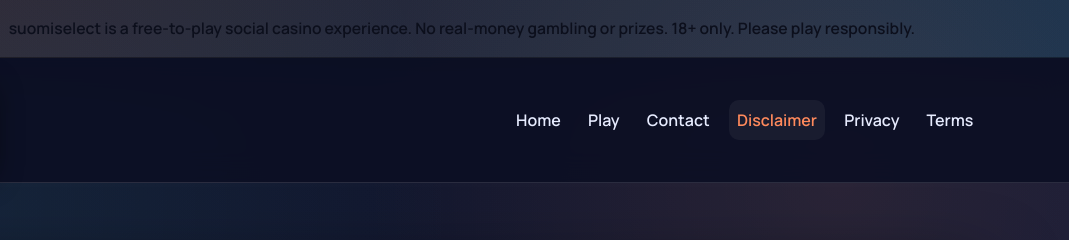
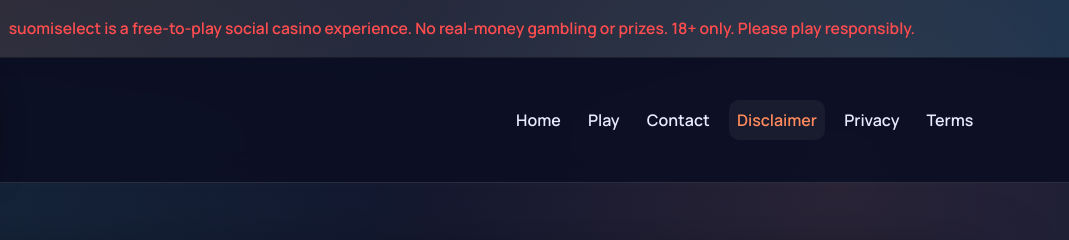
Before and after one commit to j2oOrg/suomiselect-online-ppc-social-casino, a plain HTML site: page disclaimer/index.html in a window 1280 px wide. Shown: the top 240 px of the page, 211-1280 px from the left. Drawn offline with nearby package versions, Linux system fonts and the light colour scheme.

Commit message:
sadsadsda

```diff
--- a/disclaimer/index.html
+++ b/disclaimer/index.html
@@ -71,6 +71,7 @@ img{max-width:100%; display:block}
   letter-spacing:0.4px;
   border:1px solid rgba(255,255,255,0.08);
 }
+.alert-text-rd9x{color:#ff4d4f; font-weight:800}
 
 .nav-wrap-a2qe{
   background:rgba(12,16,36,0.92);
@@ -130,7 +131,7 @@ img{max-width:100%; display:block}
 <div class="alert-strip-b8sj">
   <div class="container max-1080-q7hf alert-inner-m3qd">
     <span class="alert-pill-d0ws">18+</span>
-    <span>suomiselect is a free-to-play social casino experience. No real-money gambling or prizes. 18+ only. Please play responsibly.</span>
+    <span class="alert-text-rd9x">suomiselect is a free-to-play social casino experience. No real-money gambling or prizes. 18+ only. Please play responsibly.</span>
   </div>
 </div>
 
```
Also changed, not shown: index.html (+2 -1 lines), play/index.html (+2 -1 lines), privacy-policy/index.html (+2 -1 lines), terms-and-conditions/index.html (+2 -1 lines).
